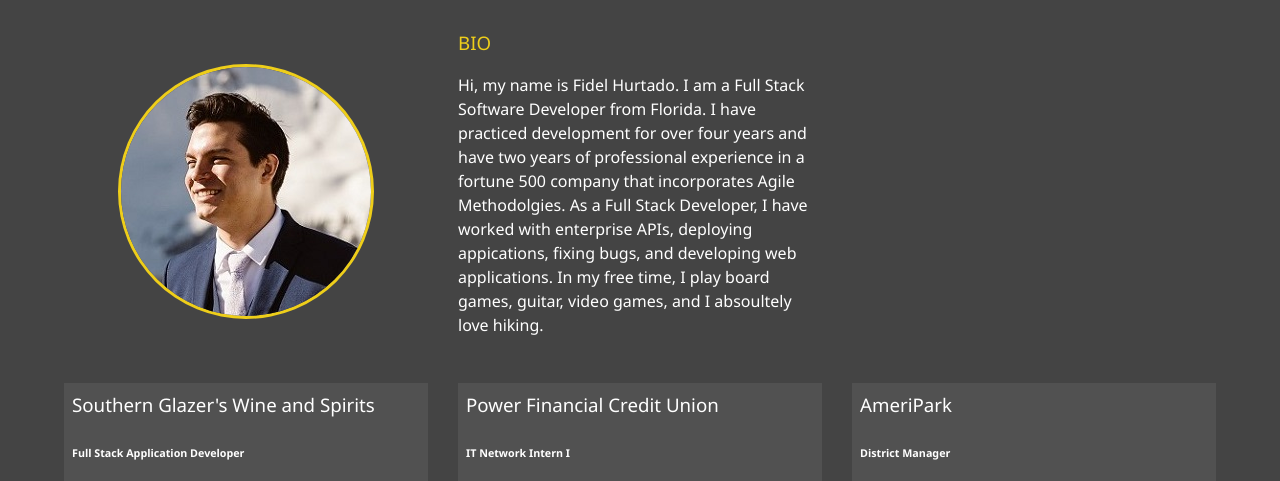
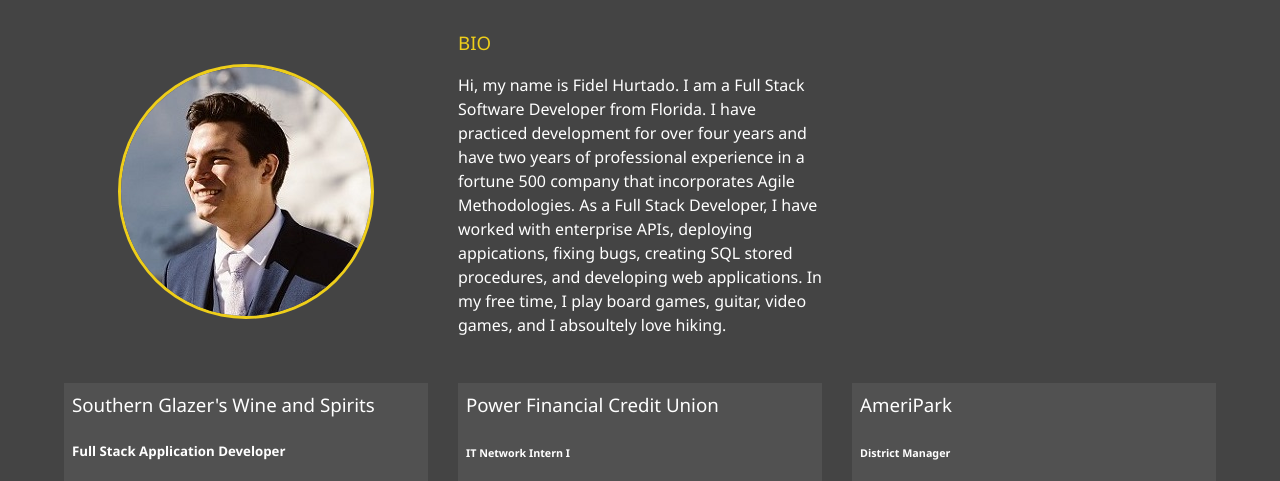
Before and after one commit to fhurt009/Portfolio, a website: page dist/about.html in a window 1280 px wide. Shown: the part 253-734 px from the top of the page. Drawn offline with Linux system fonts and the light colour scheme.

Commit message:
Added Bio

```diff
--- a/dist/about.html
+++ b/dist/about.html
@@ -66,16 +66,17 @@
             Hi, my name is Fidel Hurtado. I am a Full Stack Software Developer
             from Florida. I have practiced development for over four years and
             have two years of professional experience in a fortune 500 company
-            that incorporates Agile Methodolgies. As a Full Stack Developer, I
+            that incorporates Agile Methodologies. As a Full Stack Developer, I
             have worked with enterprise APIs, deploying appications, fixing
-            bugs, and developing web applications. In my free time, I play board
-            games, guitar, video games, and I absoultely love hiking.
+            bugs, creating SQL stored procedures, and developing web applications.
+            In my free time, I play board games, guitar, video games, and I
+            absoultely love hiking.
           </p>
         </div>
 
         <div class="job job-1">
           <h3>Southern Glazer's Wine and Spirits</h3>
-          <h6>Full Stack Application Developer</h6>
+          <h5>Full Stack Application Developer</h5>
           <p>
             <ul>
                 <li>one</li>
```
Also changed, not shown: 1 other file.
